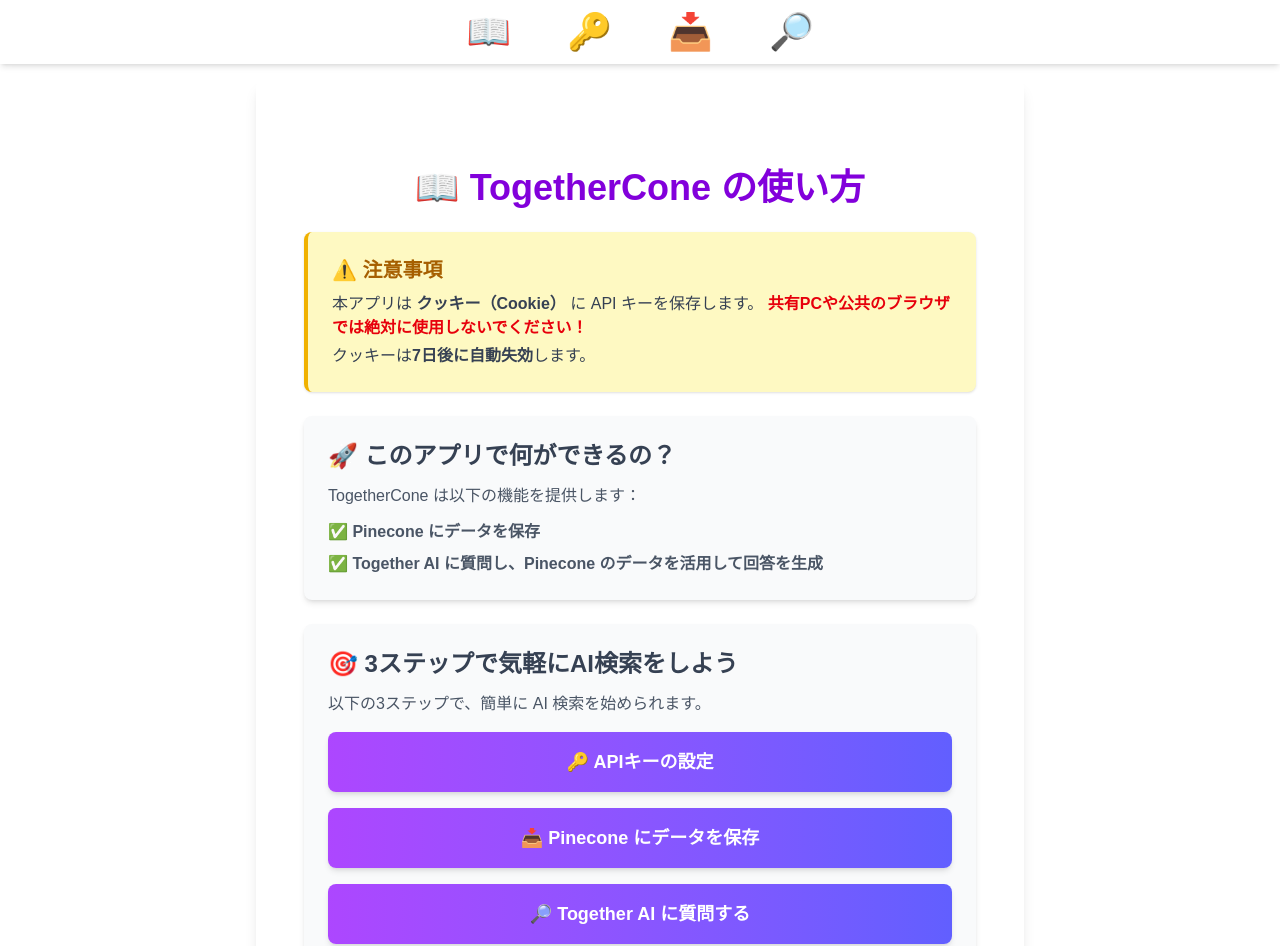
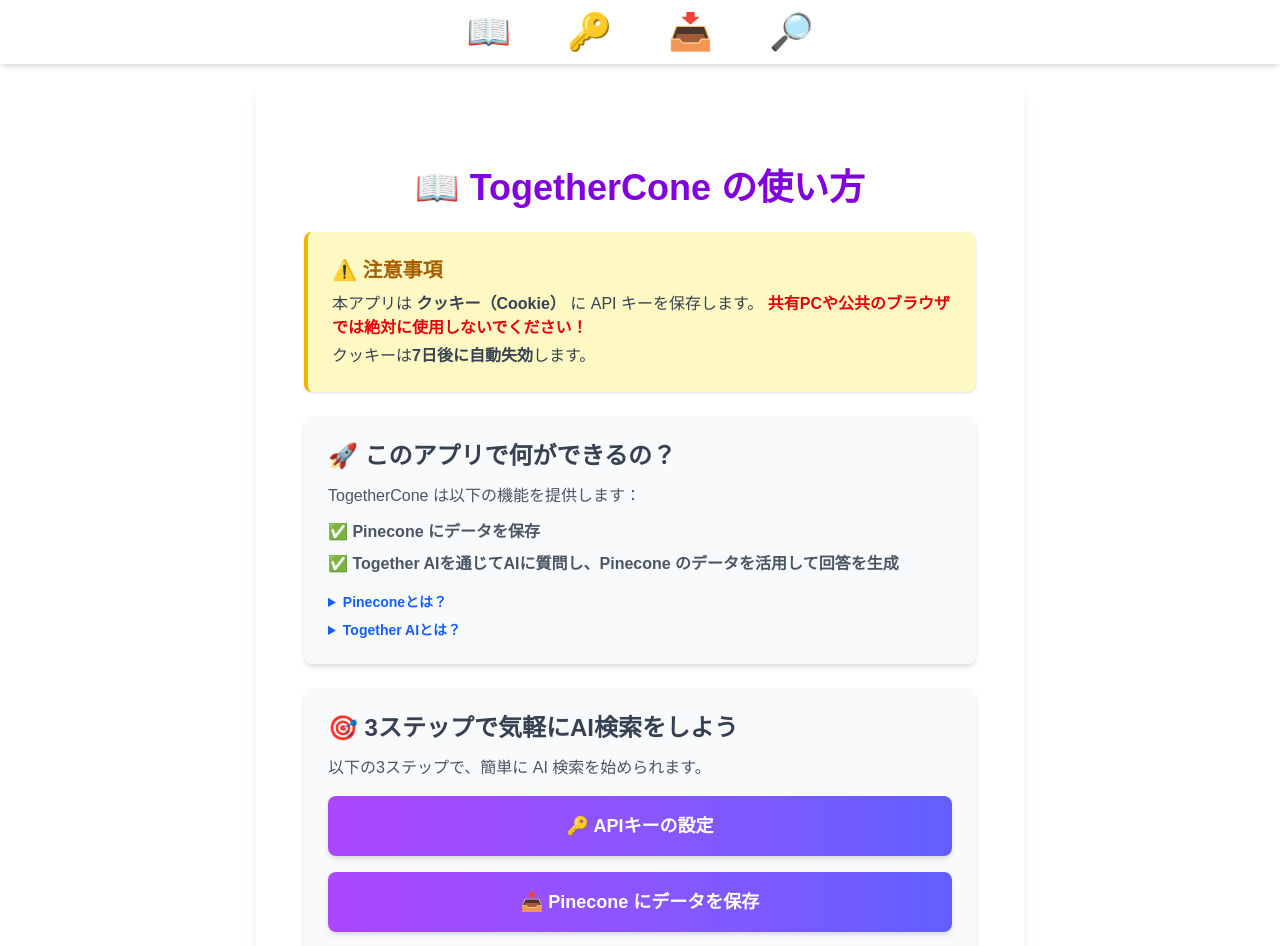
Before and after one commit to SachikoNitta/TogetherCone, a Next.js app: page / in a window 1280 px wide. Shown: the top 946 px of the page. Built offline with nearby package versions, Linux system fonts and the light colour scheme.

Commit message:
文言を修正し、AIに関する説明を明確化

```diff
--- a/src/app/ask/page.tsx
+++ b/src/app/ask/page.tsx
@@ -42,13 +42,13 @@
   return (
     <div className="max-w-3xl mx-auto mt-10 p-6 bg-white">
       <h1 className="text-4xl font-bold text-purple-700 mb-6 text-center">
-        🔎 Together AIに質問する
+        🔎 AIに質問する
       </h1>
 
       {/* ❓ 質問入力 */}
       <section className="mb-6 p-6 bg-gray-50 shadow-md rounded-lg">
         <h2 className="text-2xl font-semibold text-gray-800 mb-3">💬 質問を入力</h2>
-        <p className="text-gray-600 mb-4">Together AIに聞きたい質問を入力してください。</p>
+        <p className="text-gray-600 mb-4">AIに聞きたい質問を入力してください。</p>
 
         <input
           type="text"
--- a/src/app/page.tsx
+++ b/src/app/page.tsx
@@ -22,10 +22,30 @@
       <section className="mb-6 p-6 bg-gray-50 shadow-md rounded-lg">
         <h2 className="text-2xl font-semibold text-gray-700 mb-3">🚀 このアプリで何ができるの？</h2>
         <p className="text-gray-600">TogetherCone は以下の機能を提供します：</p>
+
         <ul className="mt-3 space-y-2 text-gray-600">
           <li>✅ <strong>Pinecone にデータを保存</strong></li>
-          <li>✅ <strong>Together AI に質問し、Pinecone のデータを活用して回答を生成</strong></li>
+          <li>✅ <strong>Together AIを通じてAIに質問し、Pinecone のデータを活用して回答を生成</strong></li>
         </ul>
+
+        <details className="mt-4">
+          <summary className="text-sm font-semibold text-blue-600 cursor-pointer">
+            Pineconeとは？
+          </summary>
+          <ol className="list-decimal list-inside text-sm text-gray-600 mt-2">
+            <li>高速でスケーラブルなベクトルデータベースを提供するクラウドサービスです。</li>
+            <li>TogetherConeではドキュメントの保存と類似ドキュメントの抽出に使用しています。</li>
+          </ol>
+        </details>
+        <details className="mt-2">
+          <summary className="text-sm font-semibold text-blue-600 cursor-pointer">
+            Together AIとは？
+          </summary>
+          <ol className="list-decimal list-inside text-sm text-gray-600 mt-2">
+            <li>MetaのLlama3を始めとするオープンソースのLLMモデルをAPI経由で利用できるクラウドサービスです。</li>
+            <li>TogetherConeではAIによる回答の生成に使用しています。</li>
+          </ol>
+        </details>
       </section>
 
       {/* 🎯 3ステップで気軽にAI検索をしよう */}
@@ -50,7 +70,7 @@
         {/* Step 3: 検索 */}
         <Link href="/ask" className="block w-full mt-4">
           <button className="w-full bg-gradient-to-r from-purple-500 to-indigo-500 text-white text-lg font-semibold px-6 py-4 rounded-lg shadow-md hover:opacity-90 transition">
-            🔎 Together AI に質問する
+            🔎 AI に質問する
           </button>
         </Link>
       </section>
```
